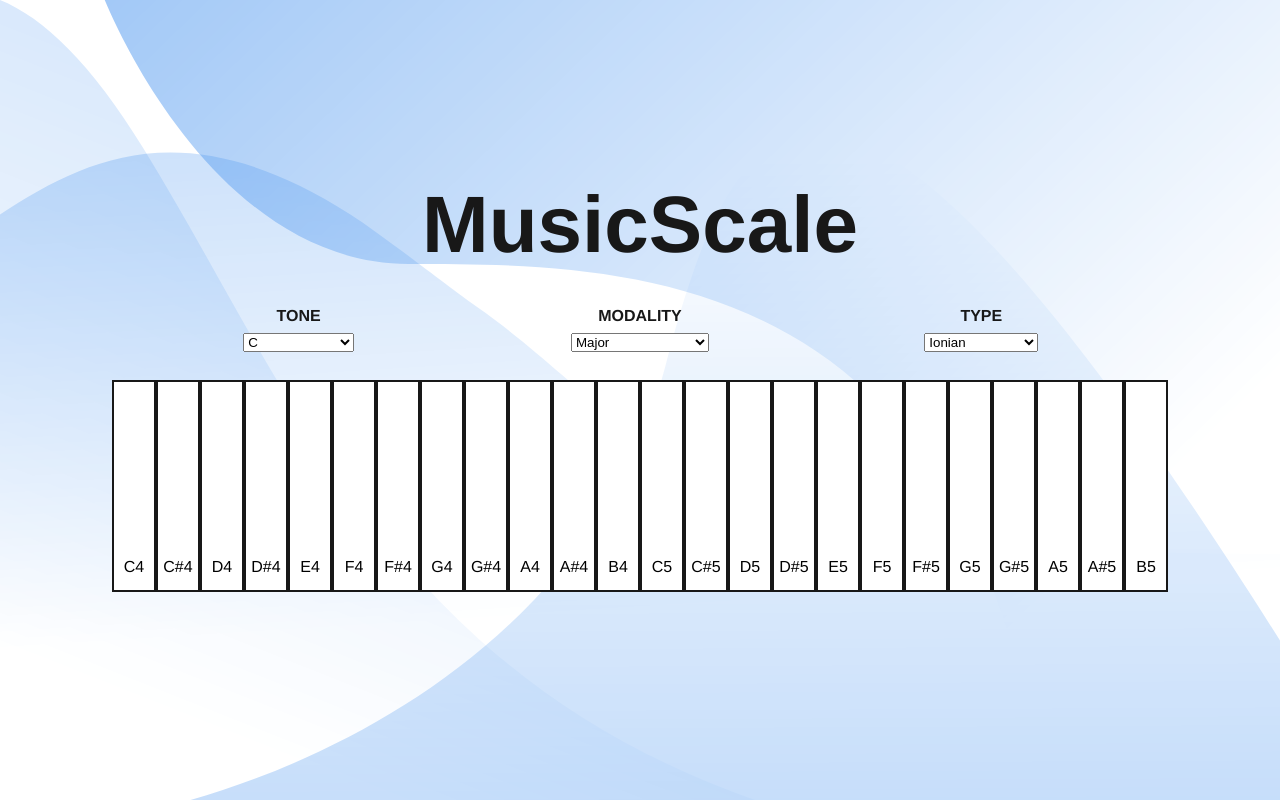
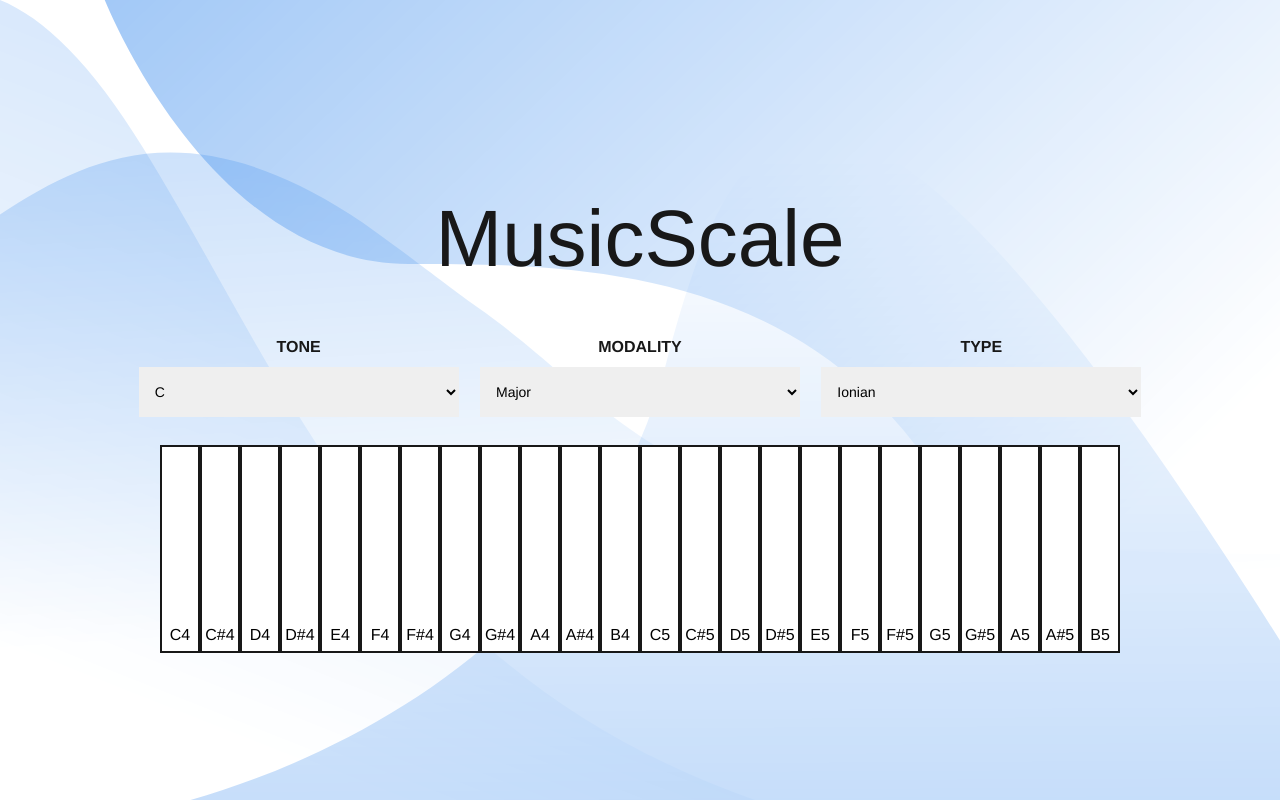
Before and after one commit to juanctorresf/piano-scale, a React (Vite) app: page / in a window 1280 px wide. Built offline with nearby package versions, Linux system fonts and the light colour scheme; a web font is replaced by a local one.

Commit message:
Add custom class for components for the piano and selectors

```diff
--- a/src/index.css
+++ b/src/index.css
@@ -1,5 +1,24 @@
 @import url('https://fonts.cdnfonts.com/css/helvetica-255');
 
-@tailwin@tailwind base;
+@tailwind base;
 @tailwind components;
 @tailwind utilities;
+
+@layer components {
+    .white-key {
+        @apply w-5 h-20 text-center bg-white border-2 border-gray-600 border-solid;
+        @apply hover:bg-gray-400 hover:cursor-pointer;
+        @apply lg:w-10 lg:h-52;
+    }
+
+
+    .black-key {
+        @apply relative w-3 h-12 -ml-1.5 -mr-1.5 text-center bg-gray-900 border-gray-600 border-solid border-x border-y;
+        @apply hover:bg-gray-400 hover:cursor-pointer;
+        @apply lg:w-6 lg:h-32 lg:-ml-3 lg:-mr-3 lg:border-2;
+    }
+
+    .select-input {
+        @apply block w-full py-4 pl-3 font-normal leading-5 text-sm-2 max-w-80;
+    }
+}
```
